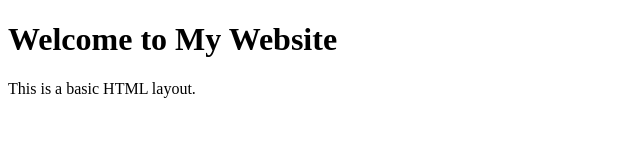
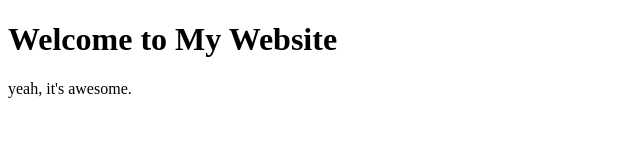
Before and after one commit to worddog1/worddog1.github.io, a plain HTML site: page index.html in a window 1280 px wide. Shown: the full height of the page, 0-640 px from the left. Drawn offline with Linux system fonts and the light colour scheme.

Commit message:
Update index.html

```diff
--- a/index.html
+++ b/index.html
@@ -7,6 +7,6 @@
 </head>
 <body>
     <h1>Welcome to My Website</h1>
-    <p>This is a basic HTML layout.</p>
+    <p>yeah, it's awesome.</p>
 </body>
 </html>
```
